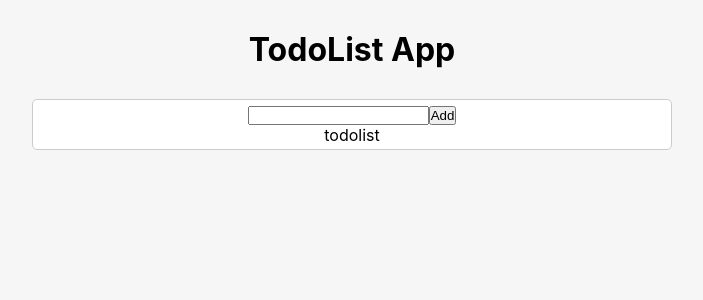
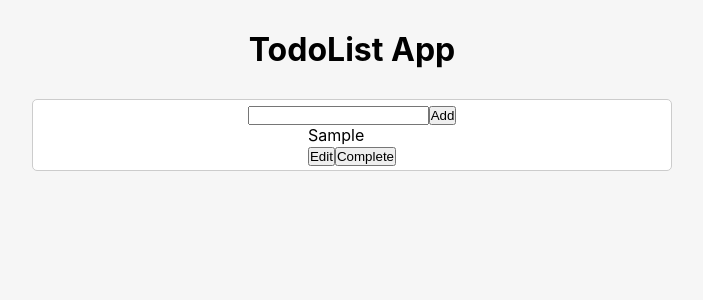
Before and after one commit to seyedmahdihosseinizade/TodoApp, a React (Create React App) app: page / in a window 1280 px wide. Both pictures are taken after typing "Sample" into the empty fields and a click on the button "Add". Shown: the top 300 px of the page, without its empty margins (288-991 px from the left). Built offline with nearby package versions, Linux system fonts and the light colour scheme.

Commit message:
add Todo component

```diff
--- /dev/null
+++ b/src/components/Todo.jsx
@@ -0,0 +1,18 @@
+
+
+const Todo = ({todo}) => {
+
+
+
+    return (
+        <div key={todo.id}>
+            <div>{todo.text}</div>
+            <div>
+                <button>Edit</button>
+                <button>Complete</button>
+            </div>
+        </div>
+    );
+}
+
+export default Todo;
--- a/src/components/TodoApp.jsx
+++ b/src/components/TodoApp.jsx
@@ -16,7 +16,9 @@
             <TodoForm
                 addTodoHandler = {addTodoHandler}
             />
-            <TodoList/>
+            <TodoList
+                todos = {todos}
+            />
         </div>
     );
 }
--- a/src/components/TodoList.jsx
+++ b/src/components/TodoList.jsx
@@ -1,10 +1,20 @@
+import Todo from "./Todo";
 
-const TodoList = () => {
-    return (
-        <div>
-            todolist
-        </div>
-    );
-}
+const TodoList = ({todos}) => {
 
+
+    const renderTodos = () =>{
+        if (todos.length === 0) return <p>add some todos</p>
+        return todos.map((todo) =>{
+            return(
+                <Todo
+                    key = {todo.id}
+                    todo = {todo}
+                />
+            );
+        })
+    }
+
+    return <div>{renderTodos()}</div>
+};
 export default TodoList;
```
